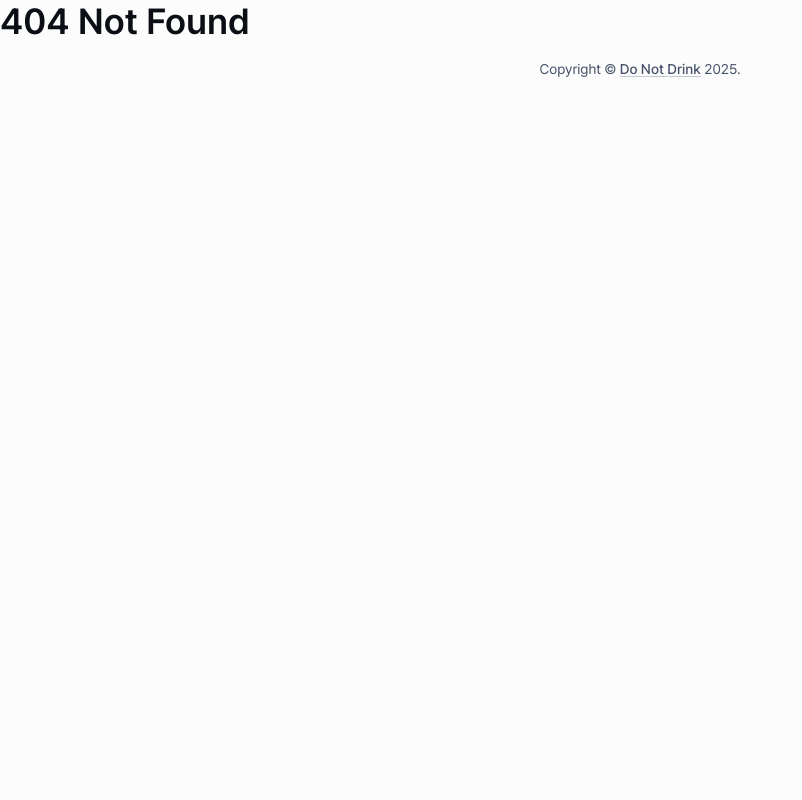
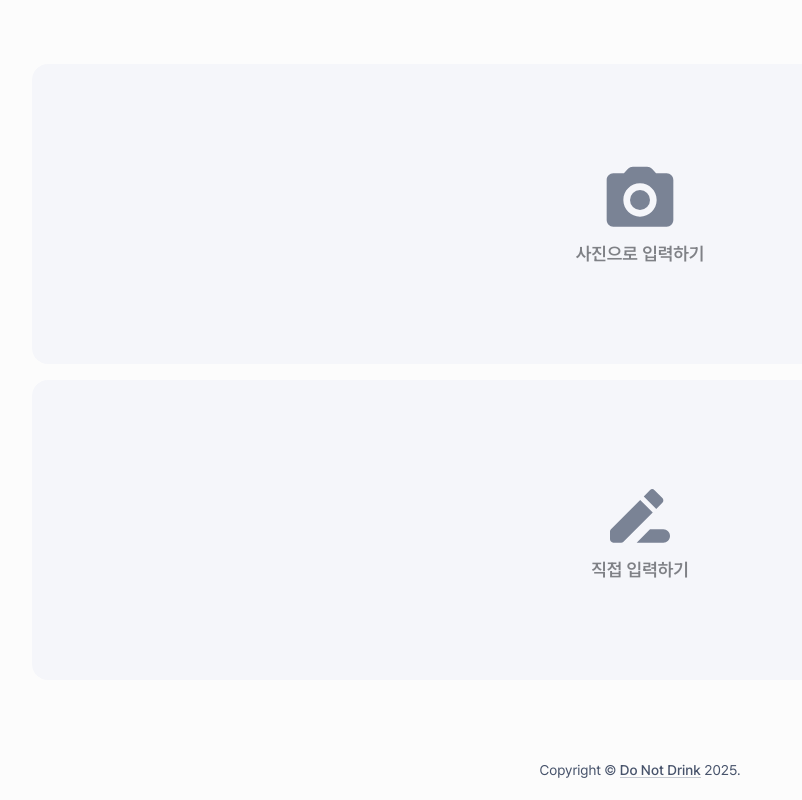
Before and after one commit to lwjmcn/Do-not-drink_FE, a Next.js app: page /input in a window 1280 px wide. Before the commit this address had no page. Shown: the whole page, without its empty margins (0-802 px from the left). Built offline with nearby package versions, Linux system fonts and the light colour scheme; what @mui/material-nextjs would draw is missing.

Commit message:
feat: webcam input

```diff
--- /dev/null
+++ b/app/input/_component/IconBox.tsx
@@ -0,0 +1,50 @@
+"use client";
+
+import { Box, Typography } from "@mui/material";
+import { useRouter } from "next/navigation";
+import { cloneElement, ReactElement } from "react";
+
+interface IIconBoxProps {
+  icon: React.ReactNode;
+  text: string;
+  href?: string;
+}
+const IconBox = (props: IIconBoxProps) => {
+  const router = useRouter();
+
+  return (
+    <Box
+      sx={{
+        width: "100%",
+        height: "calc(50vh - 100px)",
+        bgcolor: "info.contrastText",
+        padding: 2,
+        borderRadius: 2,
+        display: "flex",
+        flexDirection: "column",
+        alignItems: "center",
+        justifyContent: "center",
+        ":hover:active": {
+          backgroundColor: "info.light",
+          transition: "background-color 0.3s ease",
+        },
+        cursor: "pointer",
+      }}
+      onClick={() => props.href && router.push(props.href)}
+    >
+      {cloneElement(props.icon as ReactElement<any>, {
+        sx: {
+          fontSize: "80px",
+          color: "text.secondary",
+          opacity: 0.7,
+        },
+      })}
+
+      <Typography variant="h6" sx={{ opacity: 0.5, fontWeight: 600 }}>
+        {props.text}
+      </Typography>
+    </Box>
+  );
+};
+
+export default IconBox;
--- /dev/null
+++ b/app/input/page.tsx
@@ -0,0 +1,19 @@
+import { Stack } from "@mui/material";
+import Camera from "@mui/icons-material/CameraAltRounded";
+import Pencil from "@mui/icons-material/DriveFileRenameOutlineRounded";
+import IconBox from "./_component/IconBox";
+
+const Input = () => {
+  return (
+    <Stack direction={"column"} paddingX={4} paddingY={8} spacing={2}>
+      <IconBox
+        icon={<Camera />}
+        text={"사진으로 입력하기"}
+        href={"/input/cam"}
+      />
+      <IconBox icon={<Pencil />} text={"직접 입력하기"} href={"/input/write"} />
+    </Stack>
+  );
+};
+
+export default Input;
```
Also changed, not shown: app/input/cam/_component/WebCam.tsx (added, +98 -0 lines), app/input/cam/page.tsx (added, +8 -0 lines).
